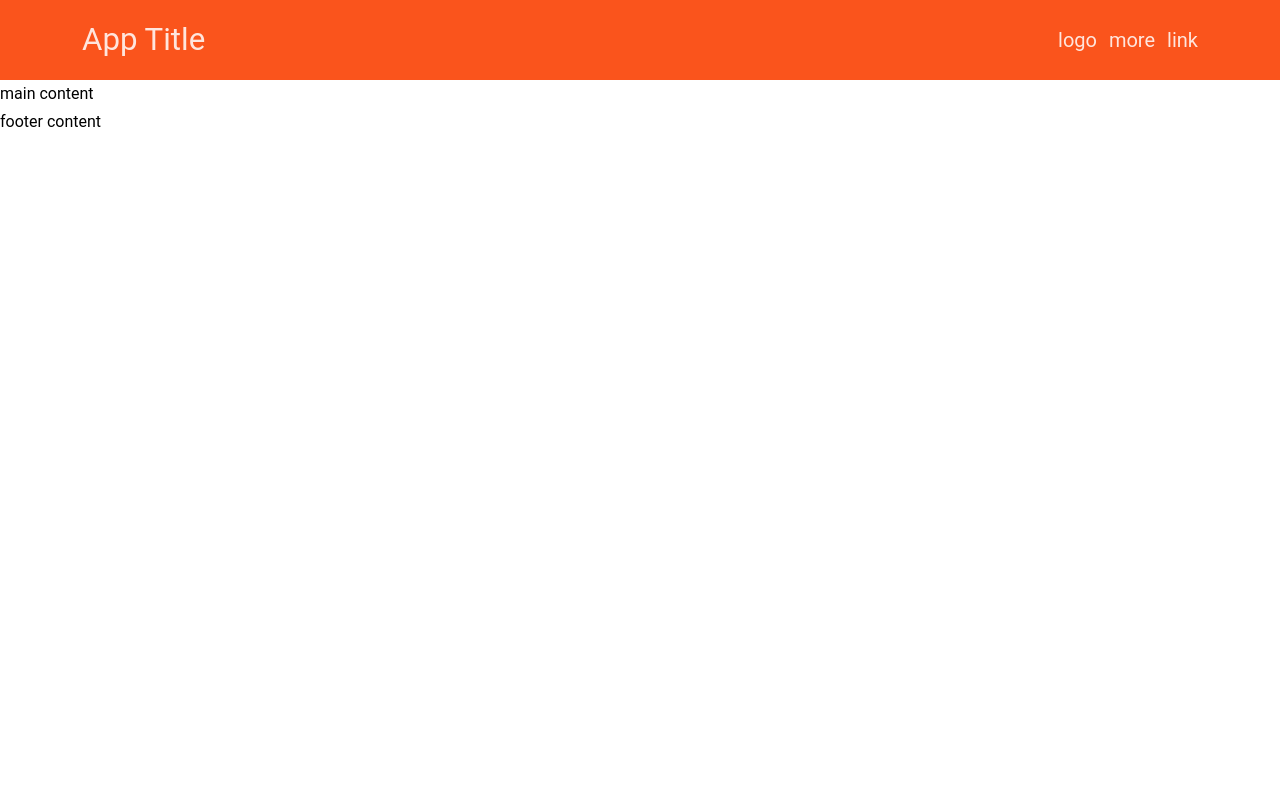
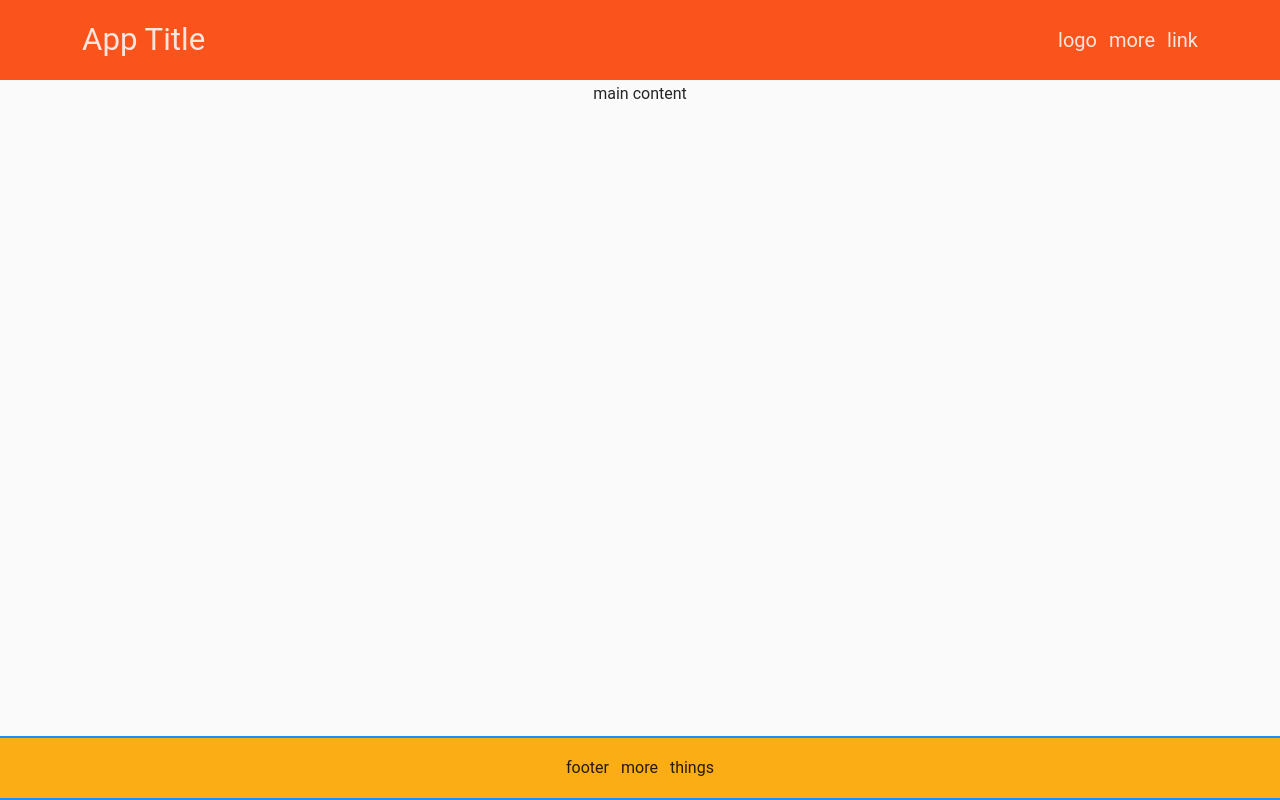
Before and after one commit to nrsimonelli/heroic-data-vision, a React (Create React App) app: page / in a window 1280 px wide. Built offline with nearby package versions, Linux system fonts and the light colour scheme.

Commit message:
typography mixins and footer style

```diff
--- a/src/components/Footer/Footer.js
+++ b/src/components/Footer/Footer.js
@@ -4,7 +4,9 @@ const Footer = () => {
   return (
     <div className='footer-root'>
       <div className='container'>
-        <div className='content'>footer content</div>
+        <div>footer </div>
+        <div>more </div>
+        <div>things</div>
       </div>
     </div>
   );
--- a/src/css/main.css
+++ b/src/css/main.css
@@ -139,6 +139,7 @@ body {
   -moz-osx-font-smoothing: grayscale;
   font-weight: 400;
   line-height: 1.75;
+  background-color: #fafafa;
 }
 
 .h1,
@@ -195,8 +196,11 @@ a:hover {
   display: flex;
   flex-direction: column;
   flex-wrap: nowrap;
+  justify-content: flex-start;
+  align-items: center;
   min-height: 100vh;
   width: 100vw;
+  color: rgba(0, 0, 0, 0.85);
 }
 
 .nav-root {
@@ -228,4 +232,33 @@ a:hover {
   margin-left: 12px;
 }
 
+.footer-root {
+  height: 60px;
+  width: 100%;
+  border: 2px solid #1890ff;
+  background-color: #faad14;
+  color: rgba(0, 0, 0, 0.85);
+}
+.footer-root .container {
+  height: 100%;
+  display: flex;
+  flex-direction: row;
+  flex-wrap: nowrap;
+  justify-content: center;
+  align-items: center;
+  max-width: 1140px;
+  margin-left: auto;
+  margin-right: auto;
+  font-size: 1rem;
+  line-height: 1.3;
+}
+.footer-root .container div {
+  margin-left: 6px;
+  margin-right: 6px;
+}
+
+.main-root {
+  flex: 1 0 auto;
+}
+
 /*# sourceMappingURL=main.css.map */
--- a/src/scss/abstracts/_mixins.scss
+++ b/src/scss/abstracts/_mixins.scss
@@ -13,6 +13,11 @@ $media-breakpoints: (
 @mixin push-auto {
   margin-left: auto;
   margin-right: auto;
+}
+
+@mixin text-size($size: 1rem, $value: 1.3) {
+  font-size: $size;
+  line-height: $value;
 }
 
 @mixin margin-sides($value: $margin-global) {
--- a/src/scss/main.scss
+++ b/src/scss/main.scss
@@ -1,2 +1,6 @@
 @use './abstracts/' as *;
 @use './partials/' as *;
+
+.main-root {
+  flex: 1 0 auto;
+}
--- a/src/scss/partials/_base.scss
+++ b/src/scss/partials/_base.scss
@@ -11,6 +11,7 @@ body {
   -moz-osx-font-smoothing: grayscale;
   font-weight: 400;
   line-height: 1.75;
+  background-color: $background;
 }
 .h1,
 .h2,
@@ -64,6 +65,8 @@ a {
 
 .root {
   @include flex-col();
+  @include justify-align(flex-start, center);
   min-height: 100vh;
   width: 100vw;
+  color: $text-primary;
 }
--- /dev/null
+++ b/src/scss/partials/_footer.scss
@@ -0,0 +1,20 @@
+@use '../abstracts/' as *;
+
+.footer-root {
+  @include dimensions(60px, 100%);
+  @include border($blue);
+  background-color: $color-secondary;
+  color: $text-primary;
+
+  .container {
+    height: 100%;
+    @include flex-row;
+    @include justify-align(center, center);
+    max-width: $max-width-global;
+    @include push-auto;
+    @include text-size();
+    div {
+      @include margin-sides($margin-half);
+    }
+  }
+}
--- a/src/scss/partials/_index.scss
+++ b/src/scss/partials/_index.scss
@@ -1,3 +1,4 @@
 @forward './reset';
 @forward './base';
 @forward './nav';
+@forward './footer';
```
Also changed, not shown: src/scss/abstracts/_variables.scss (+7 -0 lines), 1 other file (tests, documents, lock files or other folders).
